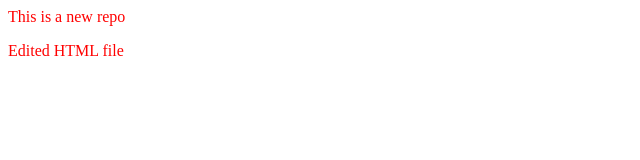
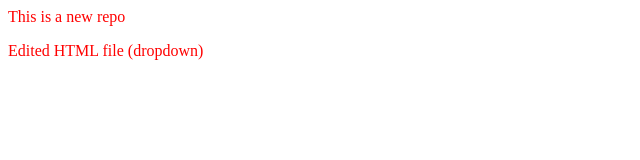
Before and after one commit to SaimShaikh07/localrepo, a plain HTML site: page index.html in a window 1280 px wide. Shown: the full height of the page, 0-640 px from the left. Drawn offline with Linux system fonts and the light colour scheme.

Commit message:
dropdown

```diff
--- a/index.html
+++ b/index.html
@@ -1,3 +1,3 @@
 <link rel="stylesheet" href="style.css">
 <p>This is a new repo</p>
-<p>Edited HTML file</p>
+<p>Edited HTML file (dropdown) </p>
```
